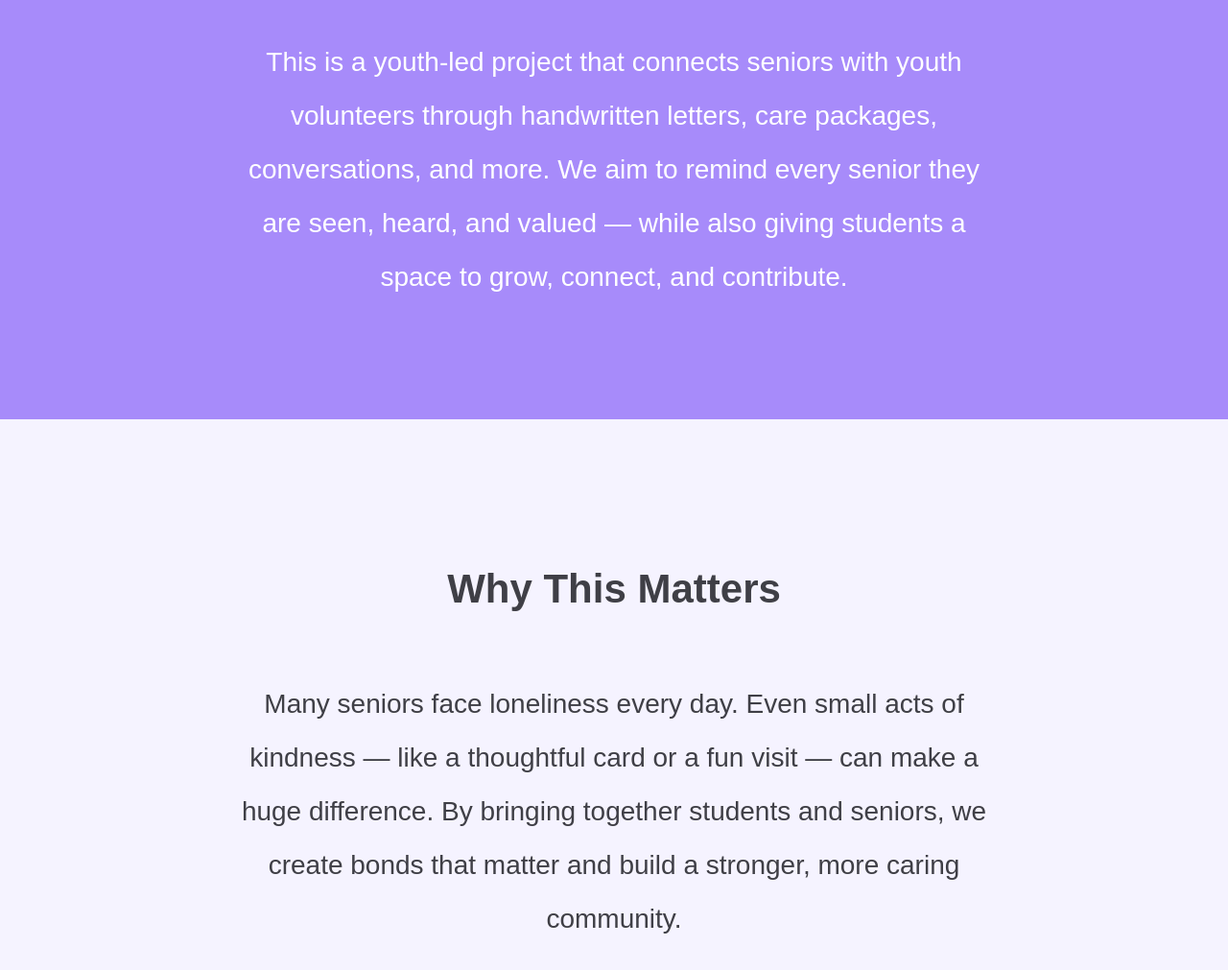
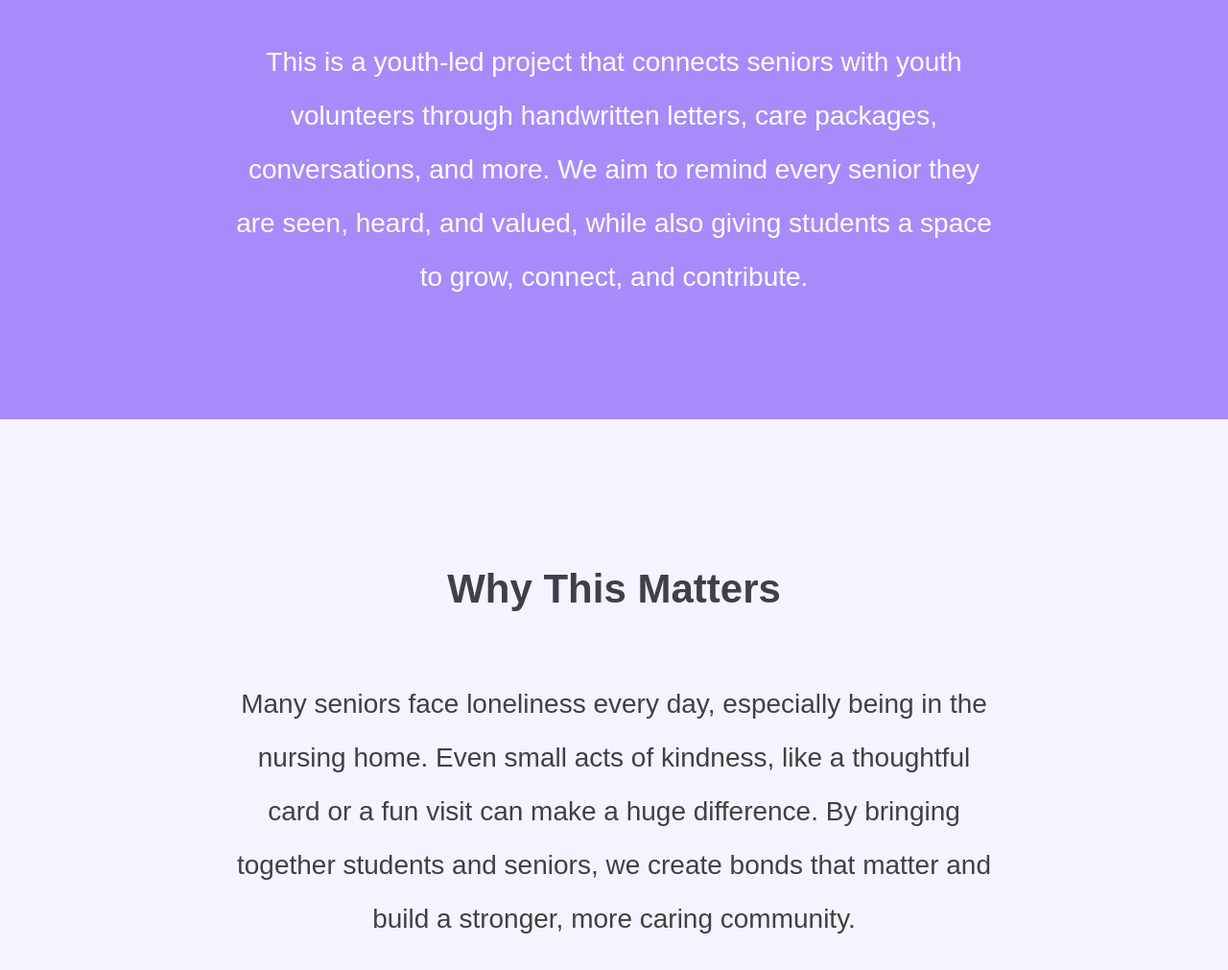
Before and after one commit to salinanguyen/befriend-a-senior, a plain HTML site: page index.html in a window 1280 px wide. Shown: the part 263-1274 px from the top of the page at 96% size. Drawn offline with Linux system fonts and the light colour scheme.

Commit message:
Update index.html

```diff
--- a/index.html
+++ b/index.html
@@ -76,12 +76,12 @@
 
   <header>
     <h1>Befriend a Senior</h1>
-    <p>This is a youth-led project that connects seniors with youth volunteers through handwritten letters, care packages, conversations, and more. We aim to remind every senior they are seen, heard, and valued — while also giving students a space to grow, connect, and contribute.</p>
+    <p>This is a youth-led project that connects seniors with youth volunteers through handwritten letters, care packages, conversations, and more. We aim to remind every senior they are seen, heard, and valued, while also giving students a space to grow, connect, and contribute.</p>
   </header>
 
   <section>
     <h2>Why This Matters</h2>
-    <p>Many seniors face loneliness every day. Even small acts of kindness — like a thoughtful card or a fun visit — can make a huge difference. By bringing together students and seniors, we create bonds that matter and build a stronger, more caring community.</p>
+    <p>Many seniors face loneliness every day, especially being in the nursing home. Even small acts of kindness, like a thoughtful card or a fun visit can make a huge difference. By bringing together students and seniors, we create bonds that matter and build a stronger, more caring community.</p>
   </section>
 
   <section>
```
